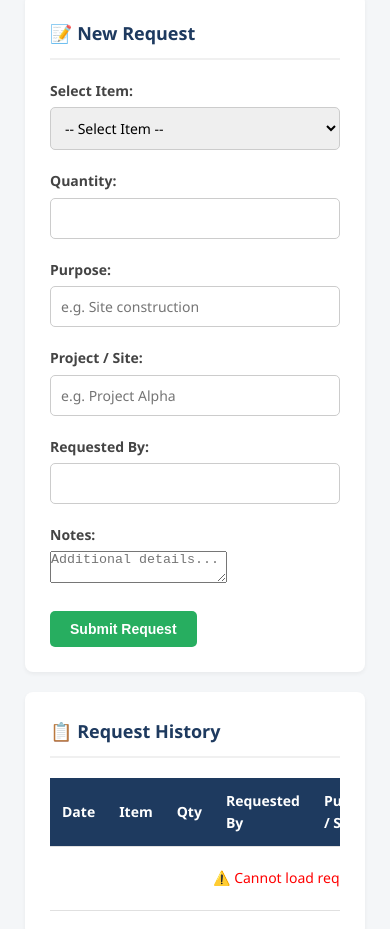
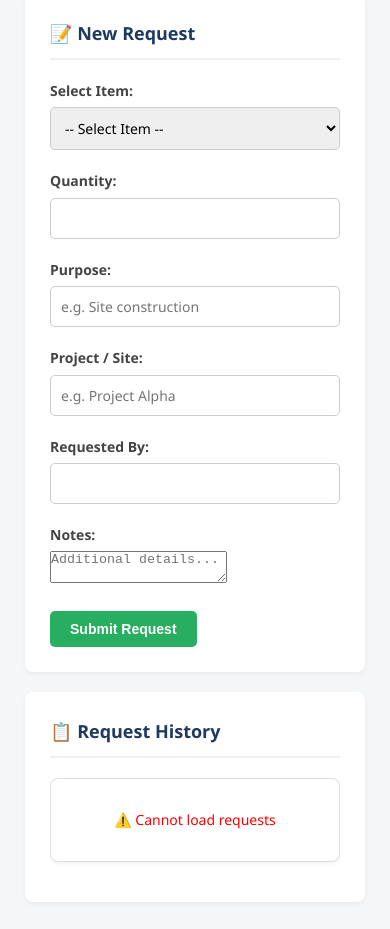
Before and after one commit to saidinrajamuda/inventory-system, a plain HTML site: page day3-html/issue.html in a window 390 px wide. Shown: the part 433-1362 px from the top of the page. Drawn offline with Linux system fonts and the light colour scheme; no server answers; sample sign-in values are in the browser's storage.

Commit message:
Fix: Cleaned up renderTable function for mobile view

```diff
--- a/day3-html/style.css
+++ b/day3-html/style.css
@@ -293,3 +293,60 @@ tbody button {
     opacity: 0.8;
     margin: 0;
 }
+/* ===== MOBILE RESPONSIVE TABLE (Para maging cards sa phone) ===== */
+@media (max-width: 768px) {
+    /* Itago ang table headers sa phone */
+    table thead {
+        display: none;
+    }
+
+    /* Gawing block (card) ang bawat row */
+    table, table tbody, table tr, table td {
+        display: block;
+        width: 100%;
+    }
+
+    /* Design ng bawat card */
+    table tr {
+        background-color: #fff;
+        margin-bottom: 15px;
+        border: 1px solid #ddd;
+        border-radius: 8px;
+        box-shadow: 0 2px 5px rgba(0,0,0,0.05);
+        padding: 10px;
+    }
+
+    /* Design ng bawat cell sa loob ng card */
+    table td {
+        text-align: right;
+        padding: 10px 10px 10px 50%; /* Bigyan ng space sa kaliwa para sa label */
+        border-bottom: 1px solid #eee;
+        position: relative;
+        border: none;
+    }
+
+    /* Walang border sa pinakababang cell */
+    table td:last-child {
+        border-bottom: none;
+    }
+
+    /* Gumawa ng Label sa kaliwa (e.g. "Item Name:") */
+    table td::before {
+        content: attr(data-label); /* Kukunin yung data-label attribute sa HTML */
+        position: absolute;
+        left: 10px;
+        width: 45%;
+        padding-right: 10px;
+        white-space: nowrap;
+        text-align: left;
+        font-weight: bold;
+        color: #1e3a5f;
+    }
+
+    /* Ayusin ang laki ng mga buttons sa phone */
+    table td button {
+        margin-top: 5px;
+        width: 100%;
+        padding: 8px;
+    }
+}
```
Also changed, not shown: day3-html/items.js (+13 -14 lines).
